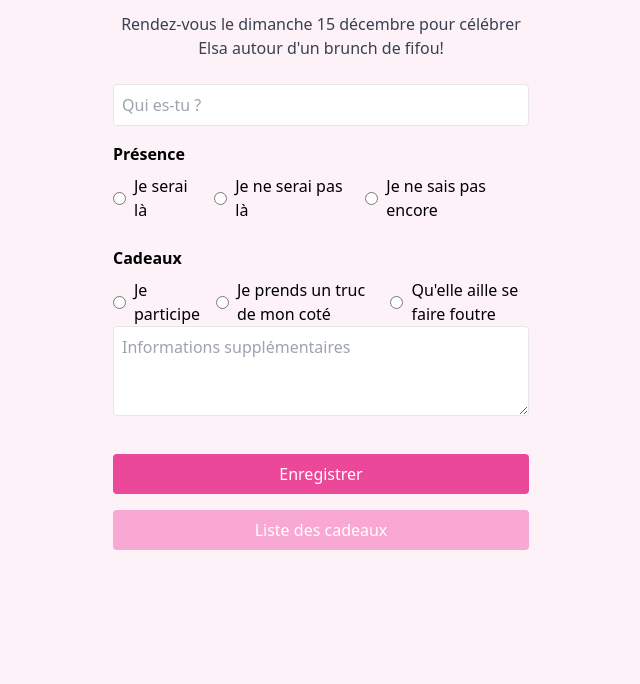
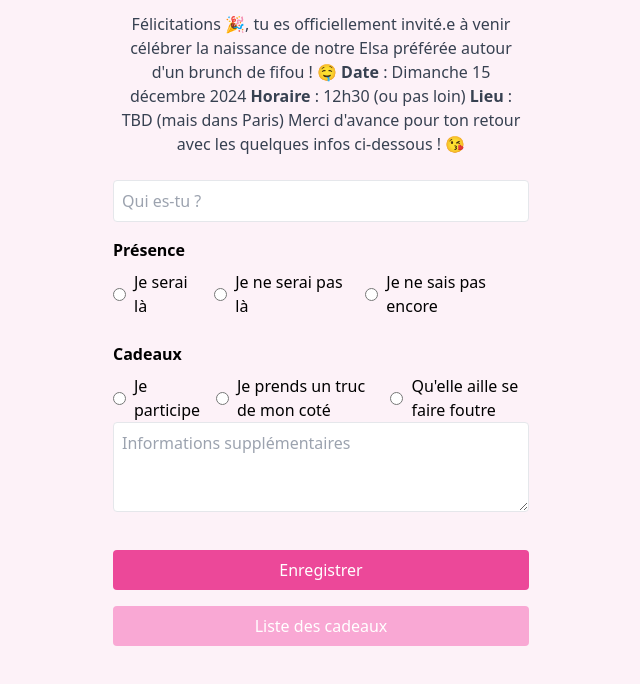
Before and after one commit to NejiH/birthday2024, a website built with Vite: page index.html in a window 1280 px wide. Shown: the part 56-740 px from the top of the page, without its empty margins (319-959 px from the left). Built offline with nearby package versions, Linux system fonts and the light colour scheme.

Commit message:
update: intro

```diff
--- a/index.html
+++ b/index.html
@@ -15,11 +15,17 @@
       <h1 class="text-3xl font-bold text-center text-pink-600 mb-4">Elsa's Birthday!</h1>
 
       <p class="text-center mb-6 text-gray-700">
-        Rendez-vous le dimanche 15 décembre pour célébrer Elsa autour d'un brunch de fifou!
+        Félicitations 🎉, tu es officiellement invité.e à venir célébrer la naissance de notre Elsa préférée autour d'un brunch de fifou ! 🤤
+
+        <b>Date</b> : Dimanche 15 décembre 2024
+        <b>Horaire</b> : 12h30 (ou pas loin)
+        <b>Lieu</b> : TBD (mais dans Paris)
+
+        Merci d'avance pour ton retour avec les quelques infos ci-dessous ! 😘
       </p>
 
       <input id="name-input" type="text" placeholder="Qui es-tu ?" class="w-full p-2 mb-4 border rounded" required>
-      <p id="name-error" class="text-red-500 hidden mb-4">Veuillez entrer votre nom</p>
+      <p id="name-error" class="text-red-500 hidden mb-4">Dis mois qui tu es stp</p>
 
       <div class="mb-6">
         <h2 class="font-semibold mb-2">Présence</h2>
```
